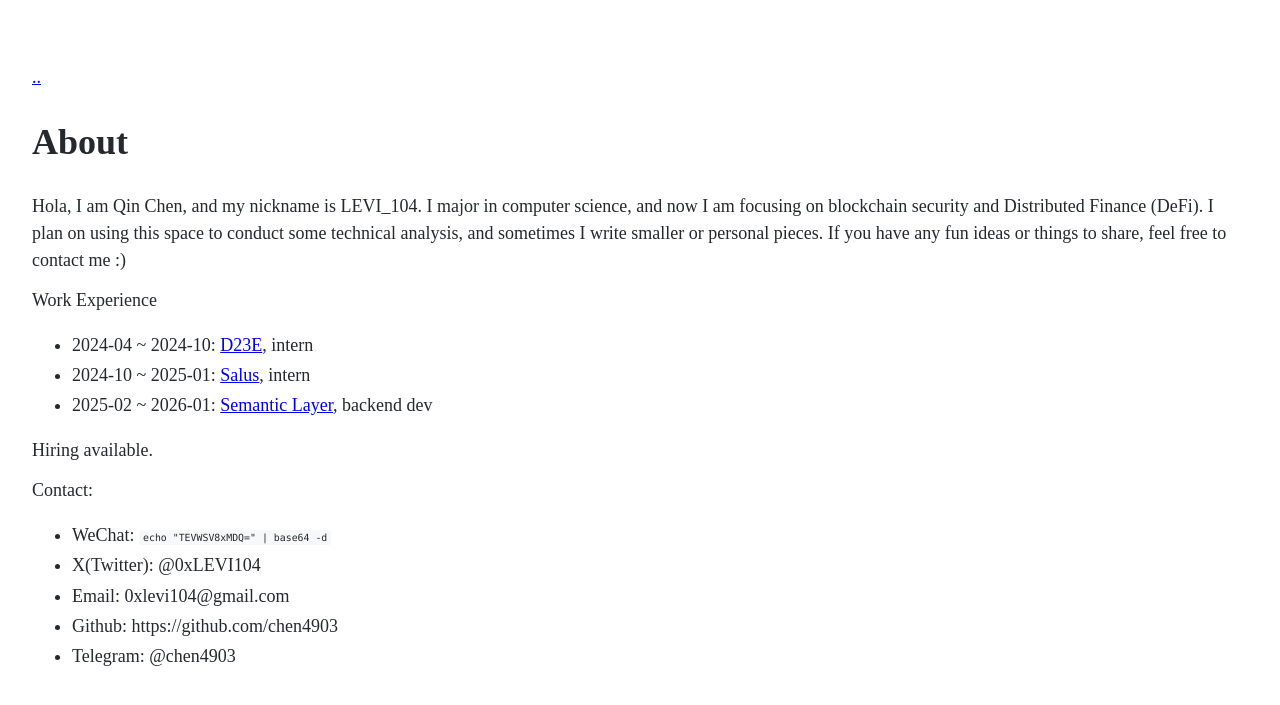
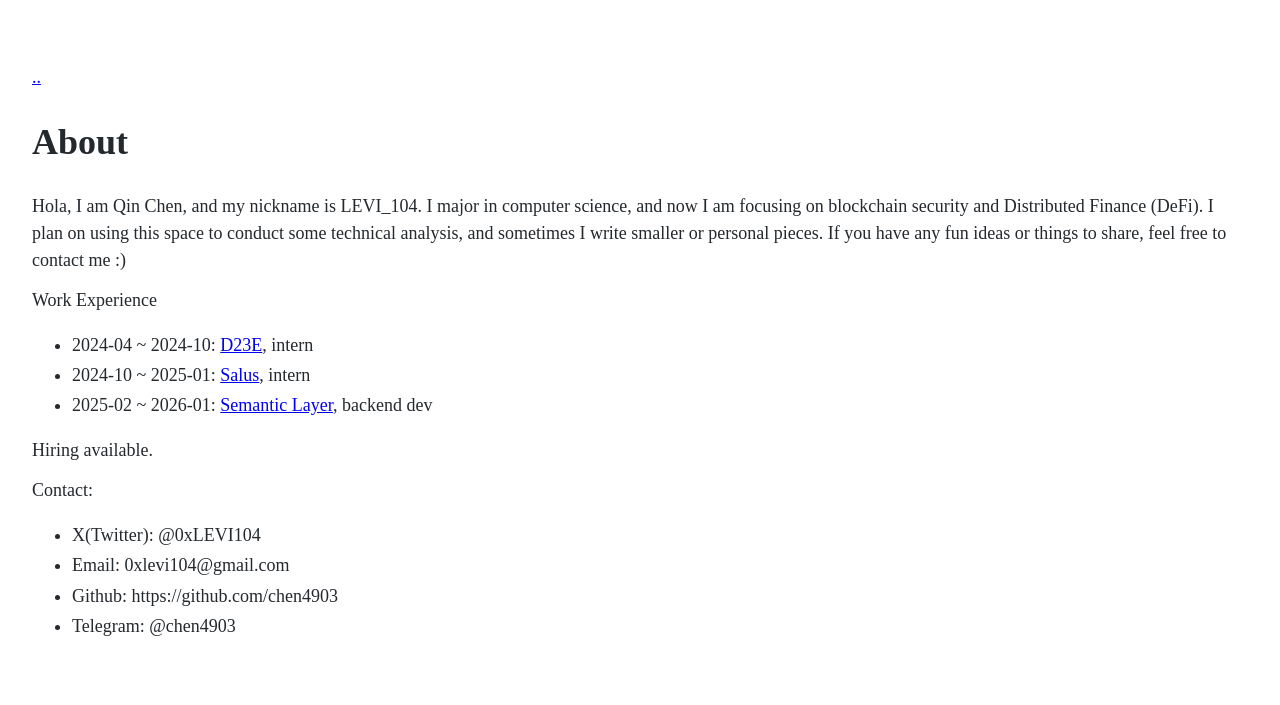
Before and after one commit to chen4903/chen4903.github.io, a Jekyll site: the page built from about.md, in a window 1280 px wide. Shown: the top 705 px of the page. Built offline with Jekyll 4.4.1, drawn with Linux system fonts in a browser that asks for light colours.

Commit message:
chore: remvoe wechat id

```diff
--- a/about.md
+++ b/about.md
@@ -14,7 +14,6 @@ Hiring available.
 
 Contact:
 
-- WeChat: `echo "TEVWSV8xMDQ=" | base64 -d`
 - X(Twitter): @0xLEVI104
 - Email: 0xlevi104@gmail.com
 - Github: https://github.com/chen4903
```
